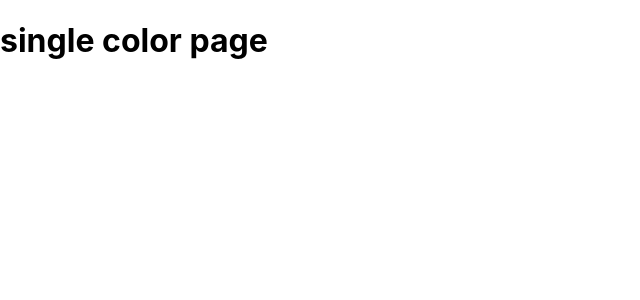
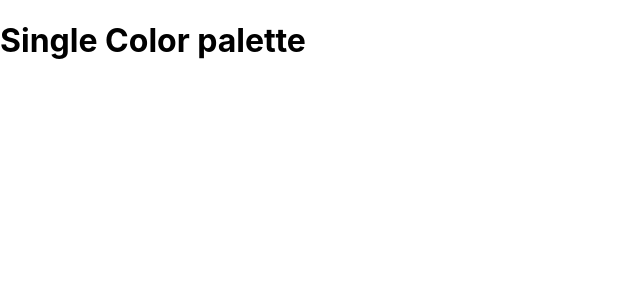
Before and after one commit to haeunkims/color-palette, a React (Create React App) app: page /palette/flat-ui-colors-american/americanriver in a window 1280 px wide. Shown: the top 300 px of the page, without its empty margins (0-640 px from the left). Built offline with nearby package versions, Linux system fonts and the light colour scheme.

Commit message:
adding links to singleColorPalette

```diff
--- a/src/App.js
+++ b/src/App.js
@@ -4,6 +4,7 @@
 import seedColors from "./seedColors";
 import { generatePalette } from "./colorHelper";
 import PaletteList from "./PaletteList";
+import SingleColorPalette from "./SingleColorPalette";
 class App extends Component {
   findPalette(id) {
     return seedColors.find(function (palette) {
@@ -33,7 +34,7 @@
         />
         <Route
           path="/palette/:paletteId/:colorId"
-          render={() => <h1>single color page</h1>}
+          render={() => <SingleColorPalette />}
         />
       </Switch>
       //   <Route
--- a/src/ColorBox.js
+++ b/src/ColorBox.js
@@ -14,7 +14,7 @@
     });
   }
   render() {
-    const { name, background } = this.props;
+    const { name, background, moreUrl } = this.props;
     const { copied } = this.state;
     return (
       <CopyToClipboard text={background} onCopy={this.changeCopyState}>
@@ -33,7 +33,7 @@
             </div>
             <button className="copy-button">Copy</button>
           </div>
-          <Link to="/" onClick={(e) => e.stopPropagation()}>
+          <Link to={moreUrl} onClick={(e) => e.stopPropagation()}>
             <span className="see-more">More</span>
           </Link>
         </div>
--- a/src/Palette.js
+++ b/src/Palette.js
@@ -17,10 +17,15 @@
     this.setState({ format: val });
   }
   render() {
-    const { colors, paletteName, emoji } = this.props.palette;
+    const { colors, paletteName, emoji, id } = this.props.palette;
     const { level, format } = this.state;
     const colorBoxes = colors[level].map((color) => (
-      <ColorBox background={color[format]} name={color.name} key={color.id} />
+      <ColorBox
+        background={color[format]}
+        name={color.name}
+        key={color.id}
+        moreUrl={`/palette/${id}/${color.id}`}
+      />
     ));
     return (
       <div className="Palette">
--- /dev/null
+++ b/src/SingleColorPalette.js
@@ -0,0 +1,12 @@
+import React, { Component } from "react";
+
+class SingleColorPalette extends Component {
+  render() {
+    return (
+      <div>
+        <h1>Single Color palette</h1>
+      </div>
+    );
+  }
+}
+export default SingleColorPalette;
```
